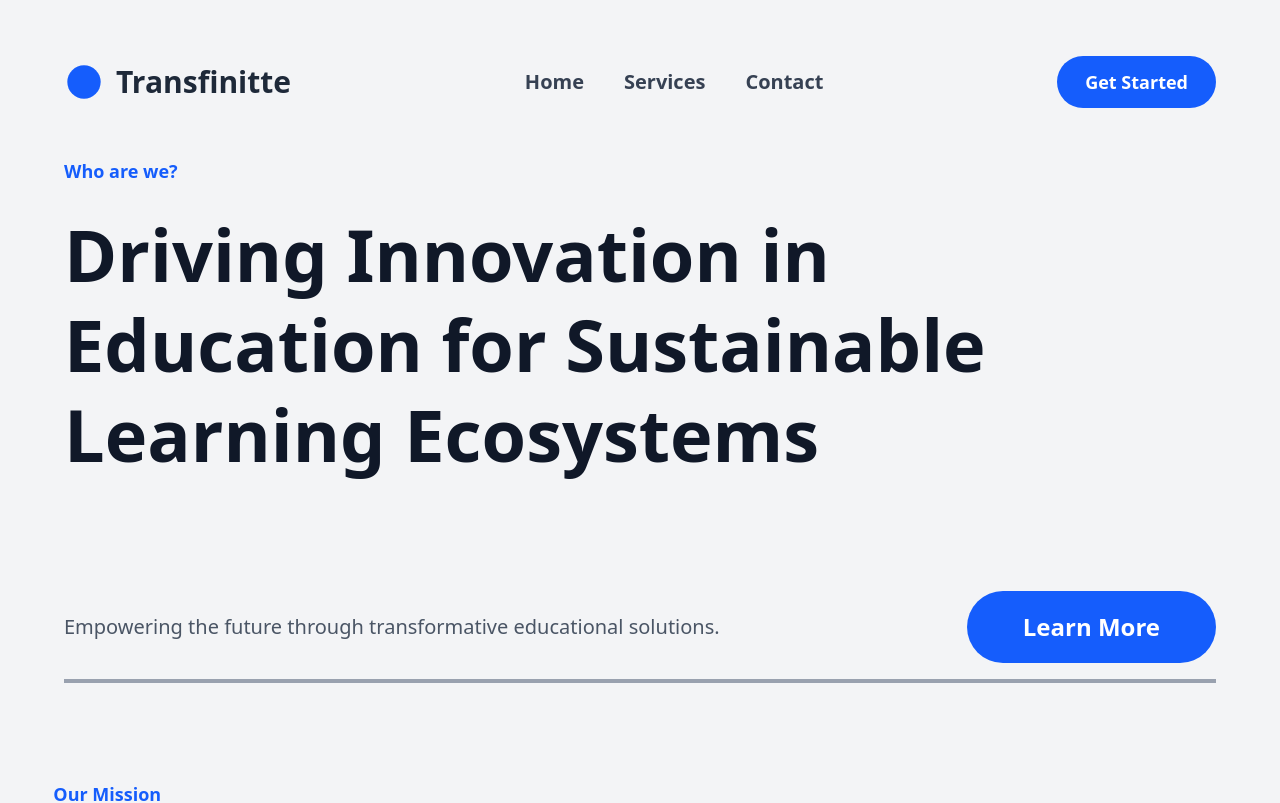
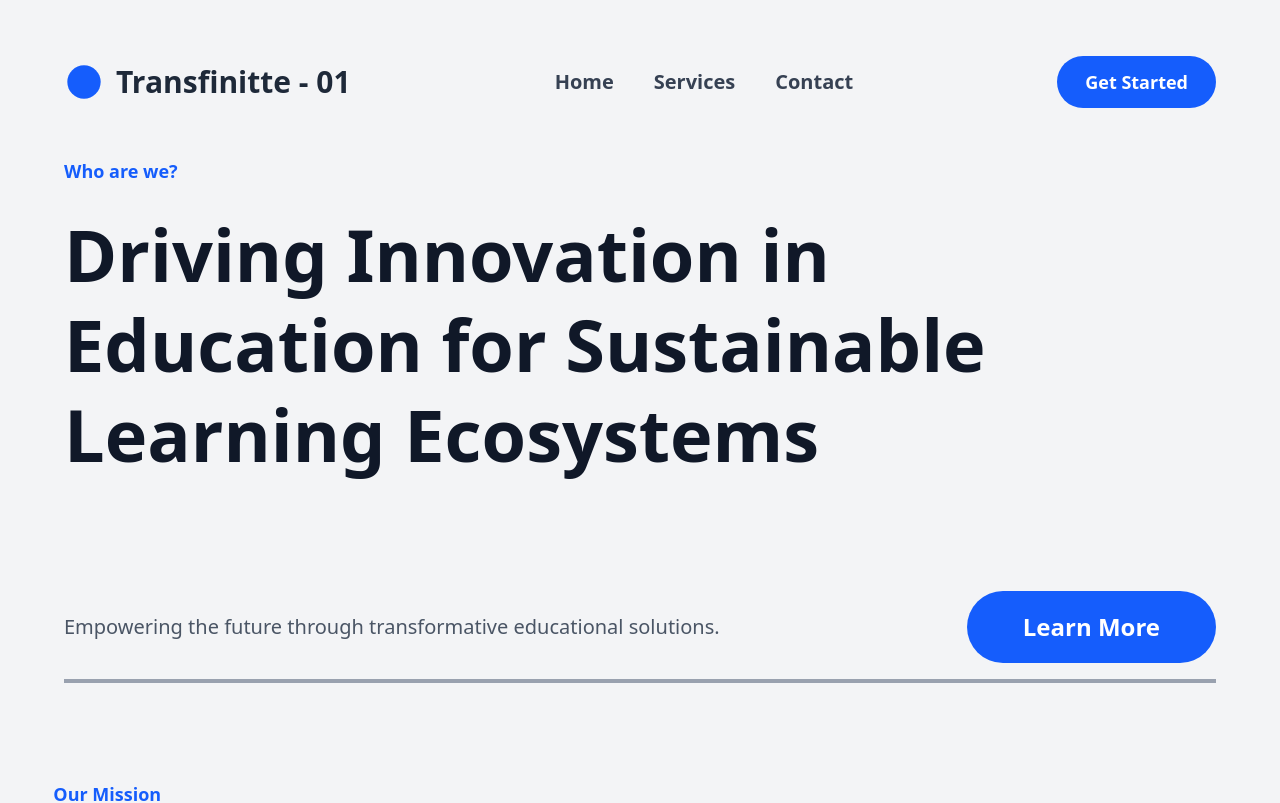
Before and after one commit to Vedansh-05/transfinitte-marketing-2025, a React (Vite) app: page / in a window 1280 px wide. Shown: the top 803 px of the page. Built offline with nearby package versions, Linux system fonts and the light colour scheme.

Commit message:
Test commit

```diff
--- a/src/App.jsx
+++ b/src/App.jsx
@@ -36,7 +36,7 @@ function App() {
             <circle cx="12" cy="12" r="10" />
           </svg>
           <span className="font-extrabold text-3xl text-gray-800">
-            Transfinitte
+            Transfinitte - 01
           </span>
         </div>
         {/* Middle: Navigation Options */}
```
